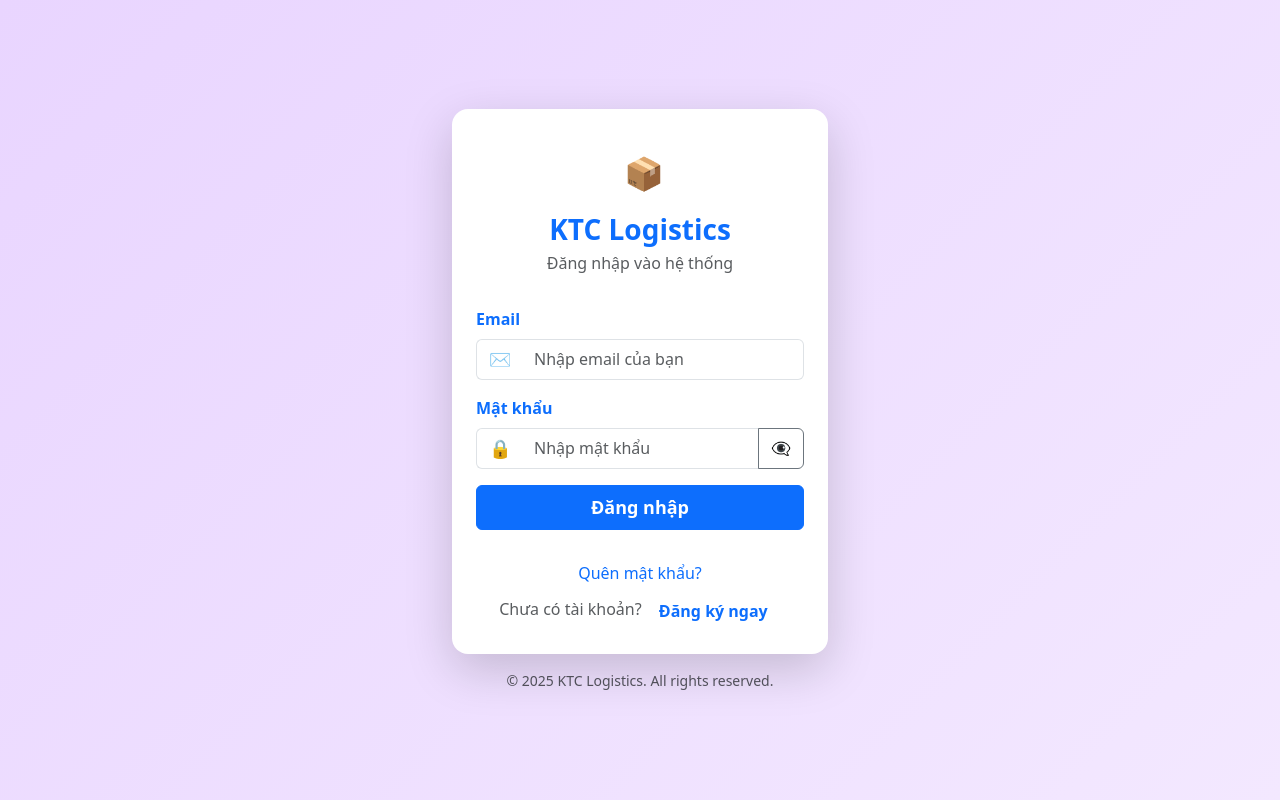
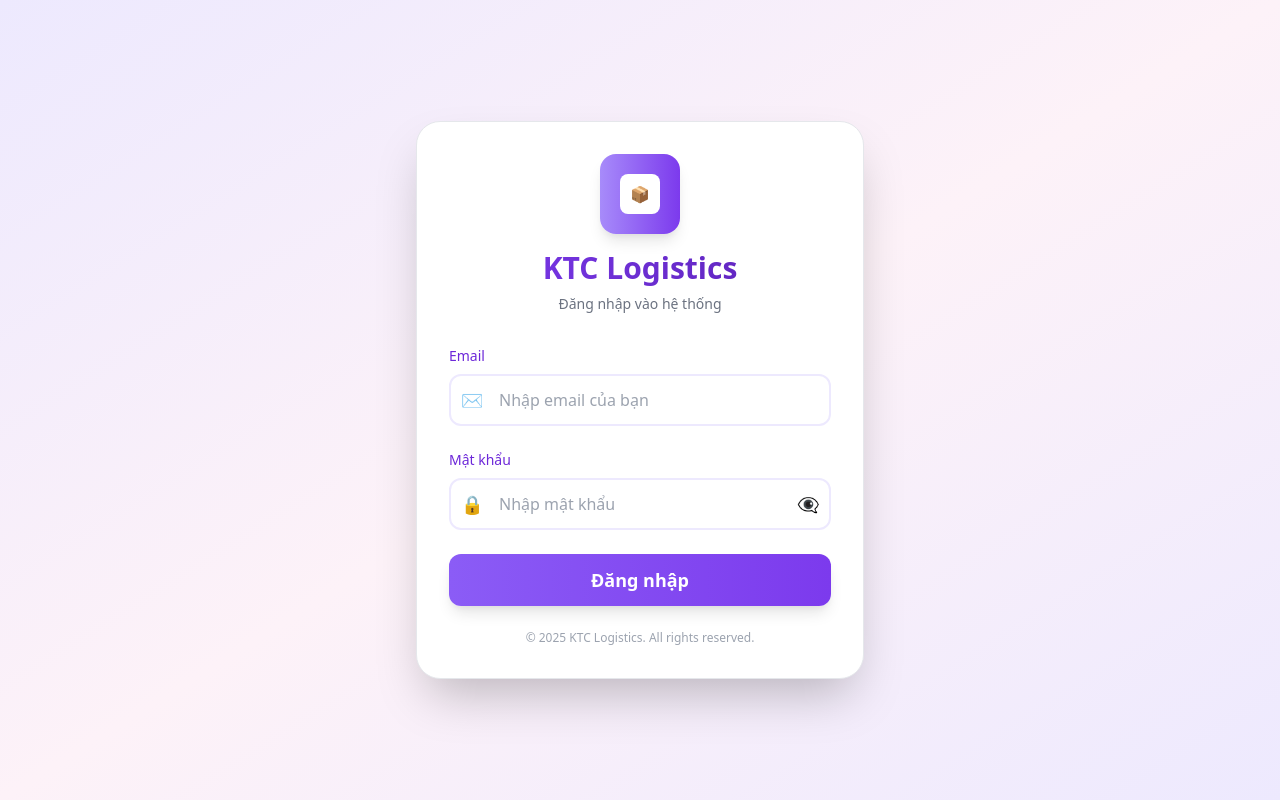
Before and after one commit to Quinh2003/PROJECT_KTC_2025, a React (Vite) app in the folder reactjs-project/: page / in a window 1280 px wide. Built offline with nearby package versions, Linux system fonts and the light colour scheme.

Commit message:
fix: login form

```diff
--- a/reactjs-project/index.html
+++ b/reactjs-project/index.html
@@ -5,7 +5,8 @@
     <link rel="icon" type="image/svg+xml" href="/vite.svg" />
     <meta name="viewport" content="width=device-width, initial-scale=1.0" />
     <title>Vite + React + TS</title>
-    <link href="https://cdn.jsdelivr.net/npm/bootstrap@5.3.3/dist/css/bootstrap.min.css" rel="stylesheet">
+    <!-- <link href="https://cdn.jsdelivr.net/npm/bootstrap@5.3.3/dist/css/bootstrap.min.css" rel="stylesheet"> -->
+    <link href="https://cdn.jsdelivr.net/npm/tailwindcss@2.2.19/dist/tailwind.min.css" rel="stylesheet">
   </head>
   <body>
     <div id="root"></div>
--- a/reactjs-project/src/components/LoginForm.tsx
+++ b/reactjs-project/src/components/LoginForm.tsx
@@ -13,14 +13,7 @@ export default function LoginForm({ onLogin }: { onLogin: (user: User) => void }
   const [email, setEmail] = useState("");
   const [password, setPassword] = useState("");
   const [error, setError] = useState("");
-  const [showDemo, setShowDemo] = useState(false);
   const [showPassword, setShowPassword] = useState(false);
-
-  const handleDemoClick = (account: User) => {
-    setEmail(account.email);
-    setPassword(account.password);
-    setError("");
-  };
 
   const handleSubmit = (e: React.FormEvent) => {
     e.preventDefault();
@@ -36,108 +29,94 @@ export default function LoginForm({ onLogin }: { onLogin: (user: User) => void }
   };
 
   return (
-    <div className="bg-light min-vh-100 d-flex align-items-center justify-content-center" style={{background: "linear-gradient(135deg, #e9d5ff 0%, #f3e8ff 100%)"}}>
-      <div className="container" style={{maxWidth: 400}}>
-        <div className="card shadow-lg rounded-4 p-4 border-0">
-          <div className="text-center mb-4">
-            <div className="bg-gradient p-3 rounded-circle mx-auto mb-3" style={{width: 64, height: 64, background: "linear-gradient(135deg, #a78bfa 0%, #c4b5fd 100%)"}}>
-              <span style={{fontSize: 32}}>📦</span>
+    <div className="min-h-screen bg-gradient-to-br from-purple-100 via-pink-50 to-purple-100 flex items-center justify-center p-5">
+      <div className="w-full max-w-md">
+        <div className="bg-white rounded-3xl shadow-2xl p-8 backdrop-blur-sm border border-white/20">
+          {/* Logo & Header */}
+          <div className="text-center mb-8">
+            <div className="w-20 h-20 bg-gradient-to-r from-purple-400 to-purple-600 rounded-2xl mx-auto mb-4 flex items-center justify-center shadow-lg">
+              <div className="w-10 h-10 bg-white rounded-lg flex items-center justify-center">
+                📦
+              </div>
             </div>
-            <h2 className="fw-bold text-primary mb-1" style={{fontSize: 28}}>KTC Logistics</h2>
-            <div className="text-muted mb-2">Đăng nhập vào hệ thống</div>
+            <h2 className="text-3xl font-bold bg-gradient-to-r from-purple-600 to-purple-800 bg-clip-text text-transparent mb-2">
+              KTC Logistics
+            </h2>
+            <p className="text-gray-500 text-sm">
+              Đăng nhập vào hệ thống
+            </p>
           </div>
-          <form onSubmit={handleSubmit}>
-            <div className="mb-3">
-              <label className="form-label text-primary fw-semibold">Email</label>
-              <div className="input-group">
-                <span className="input-group-text bg-white border-end-0"><span style={{fontSize: 18}}>✉️</span></span>
+
+          {/* Form */}
+          <form onSubmit={handleSubmit} className="space-y-6">
+            <div>
+              <label className="block text-sm font-medium text-purple-700 mb-2">
+                Email
+              </label>
+              <div className="relative">
+                <div className="absolute inset-y-0 left-0 pl-3 flex items-center pointer-events-none">
+                  <span className="text-gray-400 text-lg">✉️</span>
+                </div>
                 <input
                   type="email"
-                  className="form-control border-start-0"
-                  placeholder="Nhập email của bạn"
                   value={email}
                   onChange={e => setEmail(e.target.value)}
+                  className="w-full pl-12 pr-4 py-3 border-2 border-purple-100 rounded-xl focus:ring-2 focus:ring-purple-500 focus:border-purple-500 outline-none transition-all placeholder-gray-400"
+                  placeholder="Nhập email của bạn"
                   required
                 />
               </div>
             </div>
-            <div className="mb-3">
-              <label className="form-label text-primary fw-semibold">Mật khẩu</label>
-              <div className="input-group">
-                <span className="input-group-text bg-white border-end-0"><span style={{fontSize: 18}}>🔒</span></span>
+
+            <div>
+              <label className="block text-sm font-medium text-purple-700 mb-2">
+                Mật khẩu
+              </label>
+              <div className="relative">
+                <div className="absolute inset-y-0 left-0 pl-3 flex items-center pointer-events-none">
+                  <span className="text-gray-400 text-lg">🔒</span>
+                </div>
                 <input
                   type={showPassword ? "text" : "password"}
-                  className="form-control border-start-0"
-                  placeholder="Nhập mật khẩu"
                   value={password}
                   onChange={e => setPassword(e.target.value)}
+                  className="w-full pl-12 pr-12 py-3 border-2 border-purple-100 rounded-xl focus:ring-2 focus:ring-purple-500 focus:border-purple-500 outline-none transition-all placeholder-gray-400"
+                  placeholder="Nhập mật khẩu"
                   required
                 />
                 <button
                   type="button"
-                  className="btn btn-outline-secondary"
-                  tabIndex={-1}
                   onClick={() => setShowPassword(!showPassword)}
+                  className="absolute inset-y-0 right-0 pr-3 flex items-center text-gray-400 hover:text-purple-600 transition-colors"
                 >
-                  {showPassword ? "👁️" : "👁️‍🗨️"}
+                  <span className="text-lg">{showPassword ? '👁️' : '👁️‍🗨️'}</span>
                 </button>
               </div>
             </div>
+
             {error && (
-              <div className="alert alert-danger py-2 px-3 mb-3 d-flex align-items-center gap-2">
-                <span>⚠️</span>
-                <span>{error}</span>
+              <div className="bg-red-50 border border-red-200 rounded-xl p-3 flex items-center space-x-2">
+                <span className="text-red-500">⚠️</span>
+                <span className="text-red-600 text-sm">{error}</span>
               </div>
             )}
-            <button type="submit" className="btn btn-primary w-100 py-2 fw-bold mb-2" style={{fontSize: 18}}>
+
+            <button
+              type="submit"
+              className="w-full bg-gradient-to-r from-purple-500 to-purple-600 text-white py-3 px-4 rounded-xl font-semibold text-lg hover:from-purple-600 hover:to-purple-700 focus:ring-4 focus:ring-purple-200 transition-all duration-200 transform hover:scale-[1.02] active:scale-[0.98] shadow-lg"
+            >
               Đăng nhập
             </button>
           </form>
-          <div className="text-center mt-3">
-            <button
-              type="button"
-              className="btn btn-link text-decoration-none text-primary"
-              onClick={() => setShowDemo(!showDemo)}
-            >
-              {showDemo ? "Ẩn tài khoản demo" : "Quên mật khẩu?"}
-            </button>
-            <div className="text-muted">
-              Chưa có tài khoản?{" "}
-              <button
-                type="button"
-                className="btn btn-link text-decoration-none text-primary fw-semibold"
-                onClick={() => setShowDemo(!showDemo)}
-              >
-                Đăng ký ngay
-              </button>
-            </div>
+
+          {/* Footer */}
+          <div className="text-center mt-6">
+            <p className="text-gray-400 text-xs">
+              © 2025 KTC Logistics. All rights reserved.
+            </p>
           </div>
-          {showDemo && (
-            <div className="mt-4 pt-3 border-top">
-              <div className="fw-semibold text-secondary mb-2 text-center">Tài khoản demo</div>
-              <div className="d-grid gap-2">
-                {demoAccounts.map((acc, idx) => (
-                  <button
-                    key={idx}
-                    type="button"
-                    className="btn btn-light border d-flex justify-content-between align-items-center"
-                    onClick={() => handleDemoClick(acc)}
-                  >
-                    <div>
-                      <div className="fw-semibold">{acc.name}</div>
-                      <div className="text-muted small">{acc.email}</div>
-                    </div>
-                    <span className="badge bg-primary">{acc.role.replace("_", " ")}</span>
-                  </button>
-                ))}
-              </div>
-            </div>
-          )}
-        </div>
-        <div className="text-center mt-3 text-muted small">
-          © 2025 KTC Logistics. All rights reserved.
         </div>
       </div>
     </div>
-  );
+    );
 }
```
